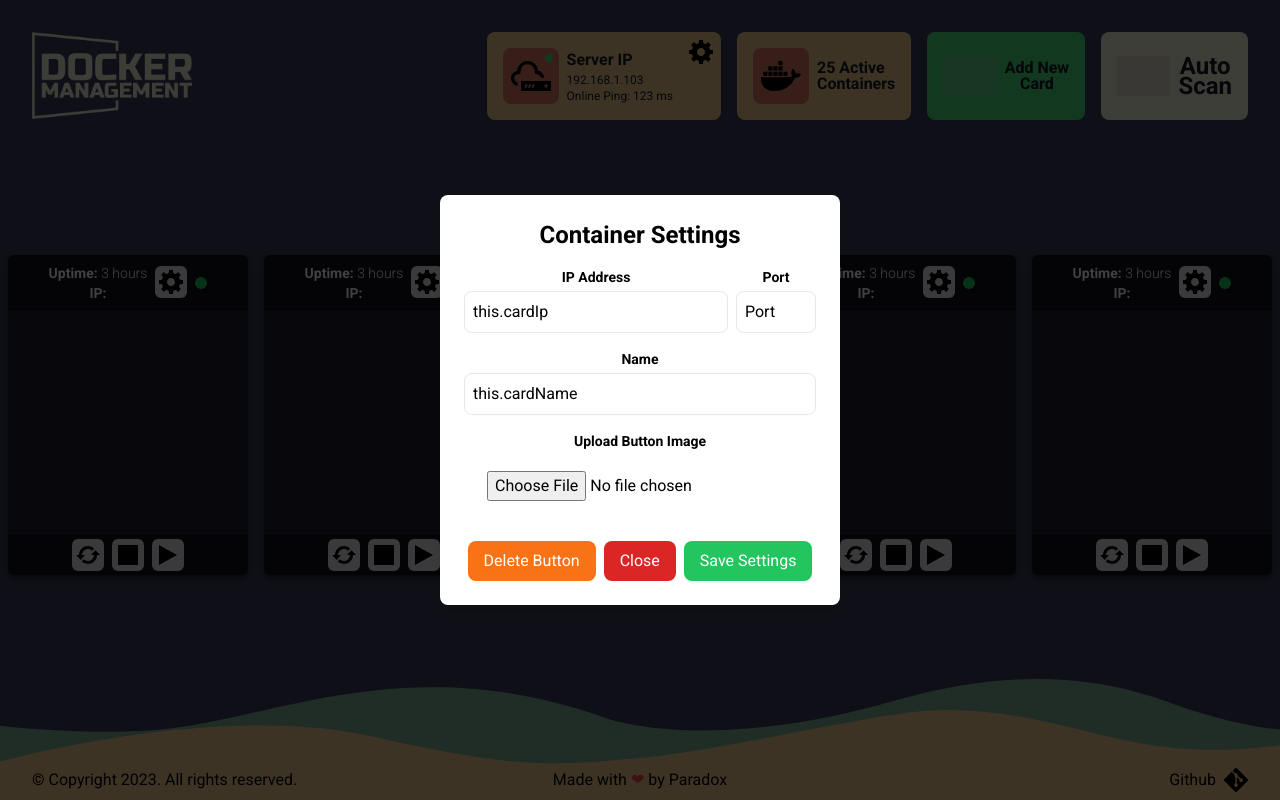
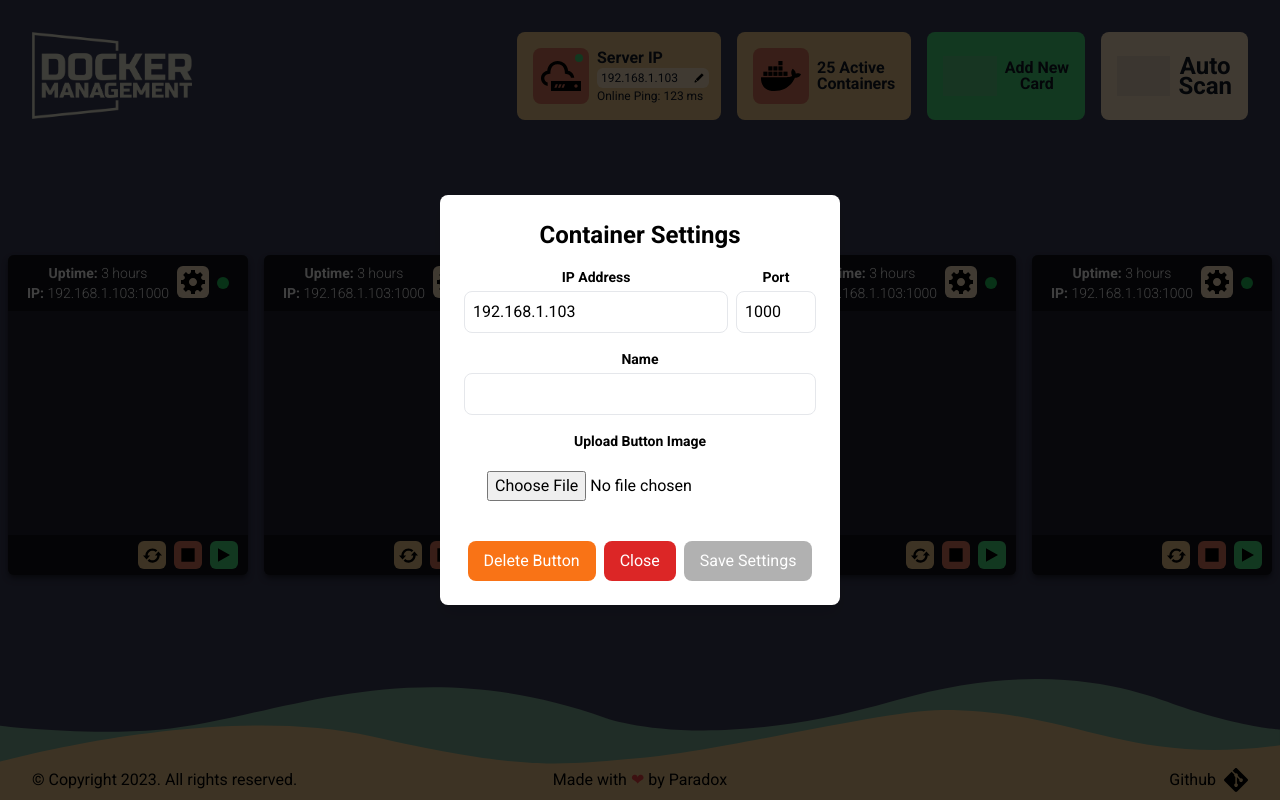
Before and after one commit to Luispinto26/docker_management_ui, a Vue app in the folder Frontend_VUE/docker_managent/: page / in a window 1280 px wide. Both pictures are taken after a click on the button 171 px from the left and 281 px from the top of the page. Built offline with nearby package versions, Linux system fonts and the light colour scheme; grey boxes are pictures that could not be loaded.

Commit message:
More frontend updates

```diff
--- a/Frontend_VUE/docker_managent/src/App.vue
+++ b/Frontend_VUE/docker_managent/src/App.vue
@@ -1,6 +1,6 @@
 <template>
   <div id="app" class="min-h-screen flex flex-col justify-between">
-    <AppHeader />
+    <AppHeader @update-server-ip="updateServerIpHandler"/>
     <div class="justify-center flex items-center flex-wrap gap-4">
         <Card v-for="n in 5" :key="n"/>
     </div>
@@ -15,10 +15,22 @@
 
 export default {
   name: 'App',
+
   components: {
     Card,
     AppHeader,
     AppFooter
+  },
+  data() {
+    return {
+      serverIp: '192.168.1.103'
+    }
+  },
+
+  methods: {
+    updateServerIpHandler(ip) {
+      this.serverIp = ip;
+    }
   }
 }
 </script>
@@ -27,7 +39,9 @@
 
 * {
   box-sizing: border-box;
+
 }
+
 
 #app {
   font-family: Roboto, sans-serif;
@@ -39,6 +53,10 @@
 
 }
 
+img {
+  @apply pointer-events-none select-none;
+}
+
 button:disabled,
 button[disabled] {
   user-select: none;
--- a/Frontend_VUE/docker_managent/src/components/AppFooter.vue
+++ b/Frontend_VUE/docker_managent/src/components/AppFooter.vue
@@ -27,7 +27,7 @@
 
 <script>
 export default {
-
+  name: 'AppFooter',
 };
 </script>
 
--- a/Frontend_VUE/docker_managent/src/components/AppHeader.vue
+++ b/Frontend_VUE/docker_managent/src/components/AppHeader.vue
@@ -1,25 +1,25 @@
 <template>
     <header class="text-white p-8 flex justify-between">
         <img src="../assets/images/logo.png" class="w-40 h-fit">
+        <div class="flex items-center space-x-4">
 
-        <div class="flex items-center space-x-4">
             <!-- Input for Server IP -->
-            <!-- <input v-model="serverIp" placeholder="Server IP"
-                    class="rounded-lg p-2 bg-gray-200 text-gray-800 focus:outline-none focus:ring focus:border-blue-300" /> -->
-
-            <!-- Button to Auto Scan Containers -->
-            <button @click="autoScanContainers" class="bg-[#f2cc8f] hover:bg-[#f8d69e] rounded-lg px-4 py-4 flex gap-x-2">
+            <div class="bg-[#f2cc8f] hover:bg-[#f8d69e] rounded-lg px-4 py-4 flex items-center gap-x-2">
                 <div class="bg-[#e07a5f] rounded-lg w-14 h-14 flex items-center justify-center p-2 relative">
                     <div class="h-2 w-2 bg-green-400 rounded-full absolute top-1.5 right-1.5"></div>
                     <img src="../assets/images/server_icon.svg" alt="" class="w-full">
                 </div>
                 <div class="text-gray-900">
-                    <p class="font-semibold text-left">Server IP</p>
-                    <p class="text-xs text-left">192.168.1.103</p>
+                    <p class="font-semibold text-left leading-5">Server IP</p>
+                    <div class="flex">
+                        <input class="bg-[#ffe8c7] text-xs rounded-md px-1 w-28 py-0.5 focus:border-[#e07a5f]"
+                            v-model="serverIpInput" @blur="updateServerIp" @keyup.enter="$event.target.blur()" />
+
+                        <img src="../assets/images/edit_icon.svg" alt="" class="w-3 -ml-4">
+                    </div>
                     <p class="text-xs text-left">Online Ping: 123 ms</p>
                 </div>
-                <img src="../assets/images/settings_gear.svg" alt="" class="relative bottom-2 left-2">
-            </button>
+            </div>
 
             <!-- Button with number of containers active -->
             <div class="bg-[#f2cc8f] rounded-lg px-4 py-4 flex gap-x-2">
@@ -30,12 +30,15 @@
                     <p class="font-semibold text-left leading-4">25 Active<br>Containers</p>
                 </div>
             </div>
-            <!-- Server Connection State -->
+
+            <!-- New Card Button-->
             <button class="bg-green-400 rounded-lg px-4 py-4 gap-x-2 h-full flex items-center">
                 <img src="../assets/images/plus_square_icon.svg" alt="" class="h-10 opacity-20">
                 <p class="font-semibold leading-4 text-gray-900">Add New<br>Card</p>
             </button>
-            <button class="bg-[#f4f1de] rounded-lg px-4 py-4 gap-x-2 h-full flex items-center">
+
+            <!-- Auto Scan Button-->
+            <button class="bg-[#ffe8c7] rounded-lg px-4 py-4 gap-x-2 h-full flex items-center">
                 <img src="../assets/images/magnifier_icon.svg" alt="" class="opacity-20 h-10">
                 <p class="text-2xl font-semibold leading-5 text-gray-900">Auto<br>Scan</p>
             </button>
@@ -46,10 +49,32 @@
 
 <script>
 export default {
+    name: 'AppHeader',
+
+    data() {
+        return {
+            serverIpInput: ''
+        }
+    },
+
+    emits: ['updateServerIp'],
+
+    created() {
+        this.serverIpInput = this.$root.$data.serverIp;
+    },
+
+    methods: {
+        updateServerIp() {
+            this.$emit('updateServerIp', this.serverIpInput);
+        }
+    }
 
 };
 </script>
 
 <style scoped>
-
+input:focus,
+input:focus-visible {
+    outline: #e07a5f solid 2px;
+}
 </style>
--- a/Frontend_VUE/docker_managent/src/components/Card.vue
+++ b/Frontend_VUE/docker_managent/src/components/Card.vue
@@ -20,21 +20,24 @@
       <img class="container-img" v-if="selectedImage" :src="selectedImage" alt="">
     </div>
     <div class="footer">
-      <button class="settings-button">
-        <svg xmlns="http://www.w3.org/2000/svg" width="24" height="24" viewBox="0 0 24 24">
+      <button class="power-options-buttons bg-[#f2cc8f]">
+        <svg xmlns="http://www.w3.org/2000/svg" width="19" height="19" viewBox="0 0 24 24">
           <path
             d="M9 12l-4.463 4.969-4.537-4.969h3c0-4.97 4.03-9 9-9 2.395 0 4.565.942 6.179 2.468l-2.004 2.231c-1.081-1.05-2.553-1.699-4.175-1.699-3.309 0-6 2.691-6 6h3zm10.463-4.969l-4.463 4.969h3c0 3.309-2.691 6-6 6-1.623 0-3.094-.65-4.175-1.699l-2.004 2.231c1.613 1.526 3.784 2.468 6.179 2.468 4.97 0 9-4.03 9-9h3l-4.537-4.969z" />
         </svg>
+        <!-- <p class="text-xs font-bold">Restart</p> -->
       </button>
-      <button class="settings-button">
-        <svg xmlns="http://www.w3.org/2000/svg" width="24" height="24" viewBox="0 0 24 24">
+      <button class="power-options-buttons bg-[#e07a5f]">
+        <svg xmlns="http://www.w3.org/2000/svg" width="16" height="16" viewBox="0 0 24 24">
           <path d="M2 2h20v20h-20z" />
         </svg>
+        <!-- <p class="text-xs font-bold">Stop</p> -->
       </button>
-      <button class="settings-button">
-        <svg xmlns="http://www.w3.org/2000/svg" width="24" height="24" viewBox="0 0 24 24">
+      <button class="power-options-buttons bg-green-400">
+        <svg xmlns="http://www.w3.org/2000/svg" width="16" height="16" viewBox="0 0 24 24">
           <path d="M3 22v-20l18 10-18 10z" />
         </svg>
+        <!-- <p class="text-xs font-bold">Start</p> -->
       </button>
     </div>
   </div>
@@ -53,8 +56,7 @@
   },
   data() {
     return {
-      ip: '', // Initialize with default values
-      port: '',
+      port: '1000',
       name: '',
       status: {
         value: 3,
@@ -64,6 +66,13 @@
       isModalVisible: false, // Add this property to control modal visibility
     };
   },
+
+  computed: {
+    ip() {
+      return this.$root.$data.serverIp;
+    }
+  },
+
   methods: {
     openModal() {
       this.isModalVisible = true;
@@ -103,7 +112,11 @@
 }
 
 .settings-button {
-  @apply p-1 rounded-md bg-gray-200 hover:bg-gray-300 focus:outline-none;
+  @apply p-1 rounded-md bg-[#ffe8c7] hover:bg-gray-300 focus:outline-none;
+}
+
+.power-options-buttons {
+  @apply rounded-md focus:outline-none w-7 h-7 flex items-center justify-center;
 }
 
 .card {
@@ -119,10 +132,10 @@
 }
 
 .container-img {
-  @apply object-contain w-full h-full;
+  @apply object-cover w-full h-full;
 }
 
 .footer {
-  @apply bg-[#12131b] flex flex-row gap-x-2 p-1 justify-center;
+  @apply bg-[#12131b] flex flex-row gap-x-2 p-1 justify-end px-2.5 py-1.5;
 }
 </style>
--- a/Frontend_VUE/docker_managent/src/components/Modal.vue
+++ b/Frontend_VUE/docker_managent/src/components/Modal.vue
@@ -60,12 +60,9 @@
 
     data() {
         return {
-            // ip: this.cardIp,
-            // port: this.cardPort,
-            // name: this.cardName,
-            ip: "this.cardIp",
-            port: "Port",
-            name: "this.cardName",
+            ip: this.cardIp,
+            port: this.cardPort,
+            name: this.cardName,
             selectedImage: this.cardImage,
         };
     },
```
Also changed, not shown: Frontend_VUE/docker_managent/src/assets/images/edit_icon.svg (added).
